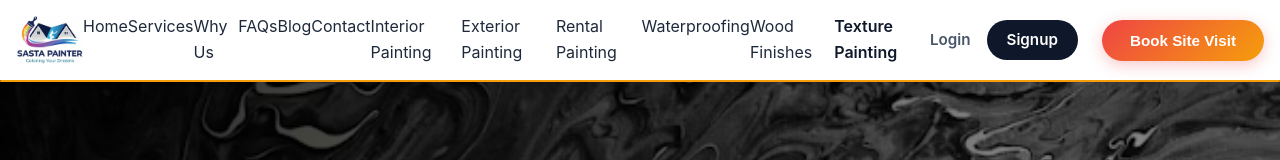
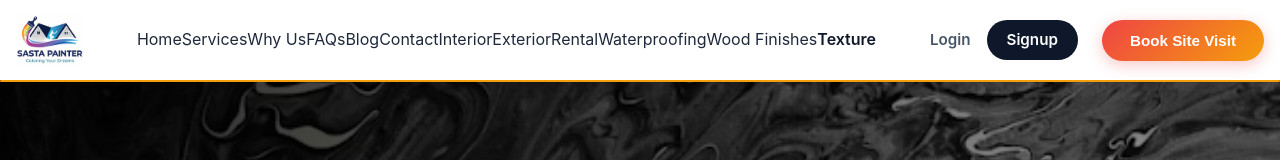
Before and after one commit to innovatewithkishlay/SastaPainter1.0, a React (Vite) app in the folder client/: page /services/Texture-Painting in a window 1280 px wide. Shown: the top 160 px of the page. Built offline with nearby package versions, Linux system fonts and the light colour scheme; no server answers.

Commit message:
Refine Navbar: Shorten service labels to prevent overcrowding

```diff
--- a/client/src/components/Navbar.jsx
+++ b/client/src/components/Navbar.jsx
@@ -24,12 +24,12 @@ const NAV_ITEMS = [
     // { label: 'Estimate', path: '/estimate' },
     // { label: 'Mobile App', path: '/android-app' },
     { label: 'Contact', path: '/#contact' },
-    { label: 'Interior Painting', path: '/services/Interior-Painting' },
-    { label: 'Exterior Painting', path: '/services/Exterior-Painting' },
-    { label: 'Rental Painting', path: '/services/Rental-Painting' },
+    { label: 'Interior', path: '/services/Interior-Painting' },
+    { label: 'Exterior', path: '/services/Exterior-Painting' },
+    { label: 'Rental', path: '/services/Rental-Painting' },
     { label: 'Waterproofing', path: '/services/Waterproofing' },
     { label: 'Wood Finishes', path: '/services/Wood-Finishes' },
-    { label: 'Texture Painting', path: '/services/Texture-Painting' },
+    { label: 'Texture', path: '/services/Texture-Painting' },
 
 
 ];
```
